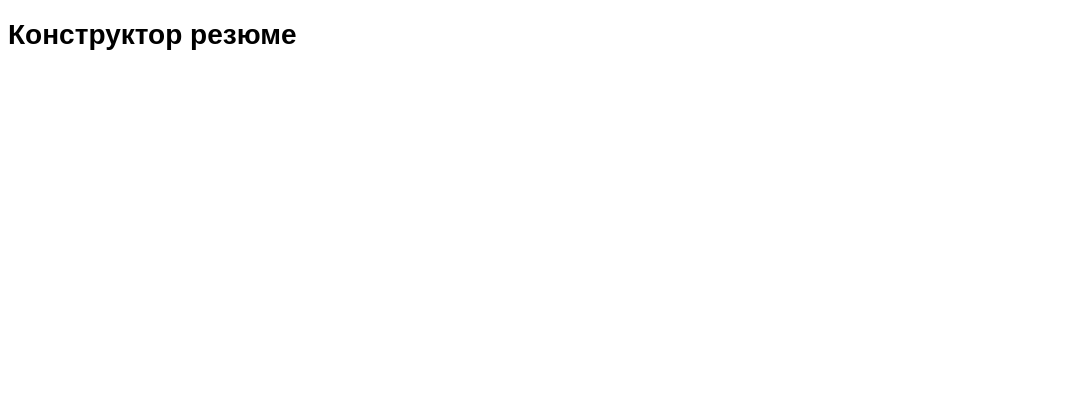
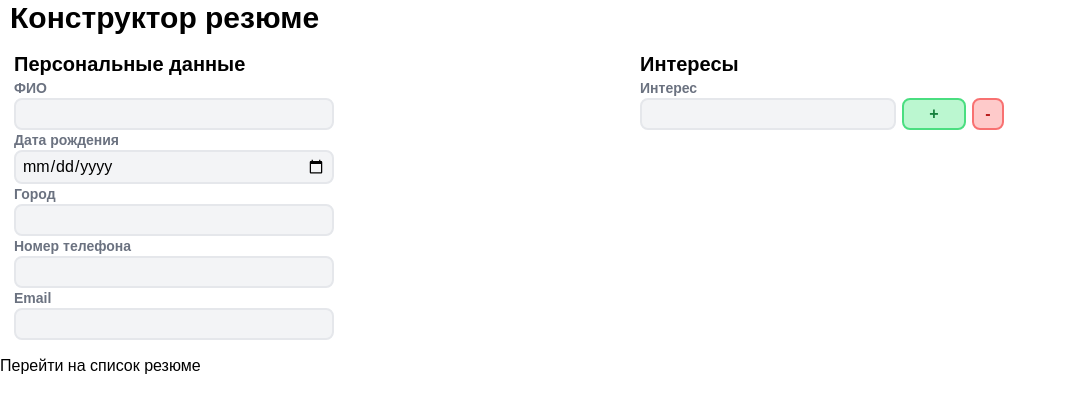
Before and after one commit to KrinjMaster/test-frontend, a website: page solution/index.html in a window 1280 px wide. Shown: the whole page, without its empty margins (0-1066 px from the left). Drawn offline with nearby package versions, Linux system fonts and the light colour scheme.

Commit message:
feat: started with resume editor

```diff
--- a/solution/index.html
+++ b/solution/index.html
@@ -4,8 +4,100 @@
     <meta charset="UTF-8" />
     <title>Конструктор резюме</title>
     <link rel="stylesheet" href="styles/index.css" />
+    <script src="https://cdn.tailwindcss.com"></script>
+    <script src="./scripts/index.js"></script>
   </head>
   <body>
-    <h1 test-id="resume-form-title">Конструктор резюме</h1>
+    <h1 test-id="resume-form-title" class="text-3xl font-bold pl-2.5">
+      Конструктор резюме
+    </h1>
+    <form
+      class="w-full h-full p-3.5 inline-grid grid-cols-2 mx-auto"
+      test-id="resume-builder"
+    >
+      <div>
+        <h1 class="font-bold text-xl">Персональные данные</h1>
+        <label for="fio" class="block font-bold text-sm text-gray-500"
+          >ФИО</label
+        >
+        <input
+          type="text"
+          id="fio"
+          test-id="personal-info"
+          class="border-2 rounded-lg bg-gray-100 w-80 focus:ring-blue-300 focus:border-blue-300 py-0.5 px-1.5"
+          required
+        />
+        <label for="birth_date" class="block font-bold text-sm text-gray-500"
+          >Дата рождения</label
+        >
+        <input
+          type="date"
+          id="birth_date"
+          test-id="personal-info"
+          class="border-2 rounded-lg bg-gray-100 w-80 focus:ring-blue-300 focus:border-blue-300 py-0.5 px-1.5"
+        />
+        <label for="birth_city" class="block font-bold text-sm text-gray-500"
+          >Город</label
+        >
+        <input
+          type="text"
+          id="birth_city"
+          test-id="personal-info"
+          class="border-2 rounded-lg bg-gray-100 w-80 focus:ring-blue-300 focus:border-blue-300 py-0.5 px-1.5"
+        />
+        <label for="telephone" class="block font-bold text-sm text-gray-500"
+          >Номер телефона</label
+        >
+        <input
+          type="text"
+          id="telephone"
+          test-id="personal-info"
+          class="border-2 rounded-lg bg-gray-100 w-80 focus:ring-blue-300 focus:border-blue-300 py-0.5 px-1.5"
+        />
+        <label for="email" class="block font-bold text-sm text-gray-500"
+          >Email</label
+        >
+        <input
+          type="email"
+          id="email"
+          test-id="personal-info"
+          class="border-2 rounded-lg bg-gray-100 w-80 focus:ring-blue-300 focus:border-blue-300 py-0.5 px-1.5"
+        />
+      </div>
+      <div>
+        <h1 class="font-bold text-xl">Интересы</h1>
+        <div class="flex gap-1.5 items-top">
+          <div>
+            <label for="interest" class="block font-bold text-sm text-gray-500"
+              >Интерес</label
+            >
+            <div class="flex flex-col gap-1.5" id="interest-container">
+              <input
+                type="text"
+                id="interest"
+                test-id="interest"
+                class="border-2 rounded-lg bg-gray-100 w-64 focus:ring-blue-300 focus:border-blue-300 py-0.5 px-1.5"
+              />
+            </div>
+          </div>
+          <button
+            test-id="add-interest"
+            id="add-interest"
+            class="mt-5 w-16 text-center bg-green-200 h-8 rounded-lg font-bold border-2 text-green-700 border-green-400 hover:brightness-95"
+          >
+            +
+          </button>
+          <button
+            test-id="remove-interest"
+            id="remove-interest"
+            class="w-8 mt-5 text-center bg-red-200 h-8 rounded-lg font-bold border-2 text-red-700 border-red-400 hover:brightness-95"
+          >
+            -
+          </button>
+        </div>
+        <div id="iterests-list"></div>
+      </div>
+    </form>
+    <a href="/all">Перейти на список резюме</a>
   </body>
 </html>
--- /dev/null
+++ b/solution/scripts/index.js
@@ -0,0 +1,30 @@
+window.onload = () => {
+  const addButton = document.getElementById("add-interest");
+  const remButton = document.getElementById("remove-interest");
+
+  addButton.addEventListener("click", (e) => {
+    e.preventDefault();
+    const div = document.getElementById("interest-container");
+    div.insertAdjacentHTML(
+      "beforeend",
+      `
+            <input
+              type="text"
+              id="interest"
+              test-id="interest"
+              class="border-2 rounded-lg bg-gray-100 w-64 focus:ring-blue-300 focus:border-blue-300 py-0.5 px-1.5"
+            />
+      `,
+    );
+    console.log(document.querySelectorAll("#interest"));
+  });
+
+  remButton.addEventListener("click", (e) => {
+    e.preventDefault();
+    const interests = document.querySelectorAll("#interest");
+
+    if (interests && interests.length > 0) {
+      interests[interests.length - 1].remove();
+    }
+  });
+};
```
Also changed, not shown: solution/all.html (added, +13 -0 lines), 1 other file.
